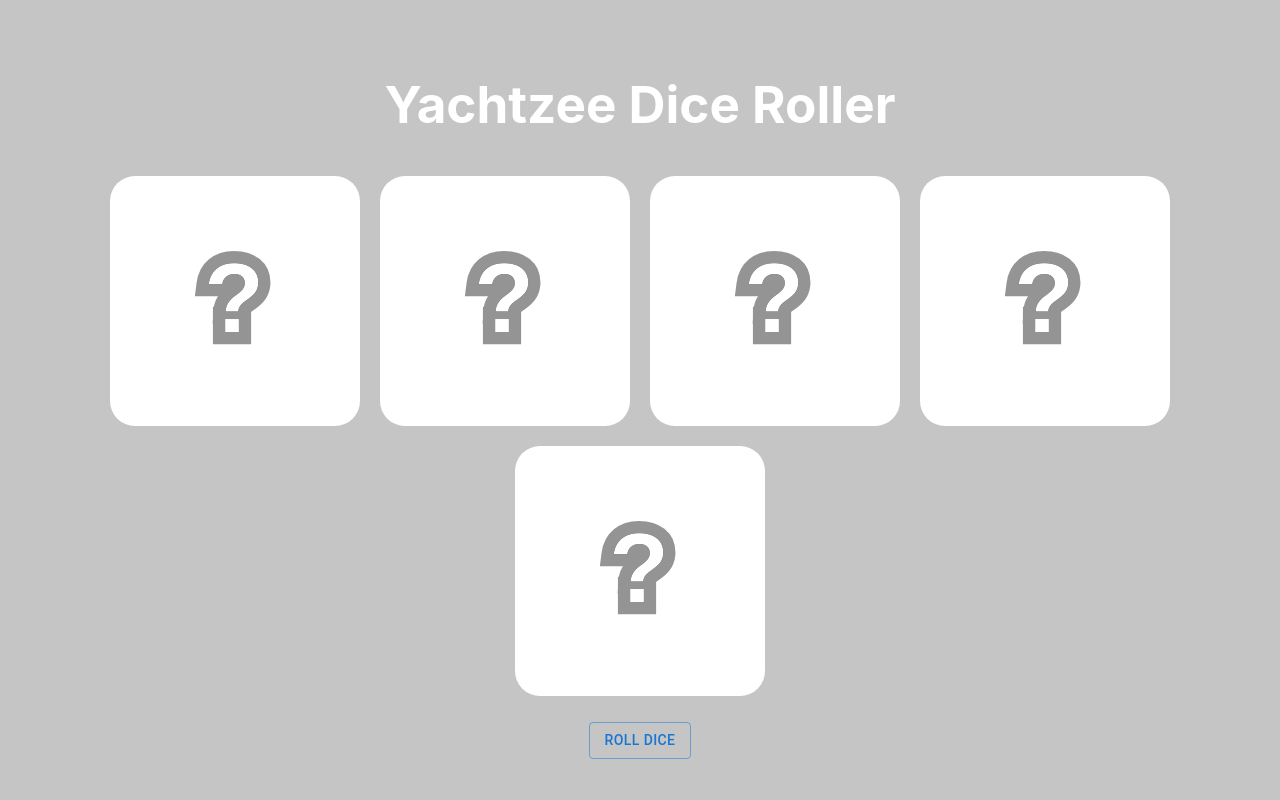
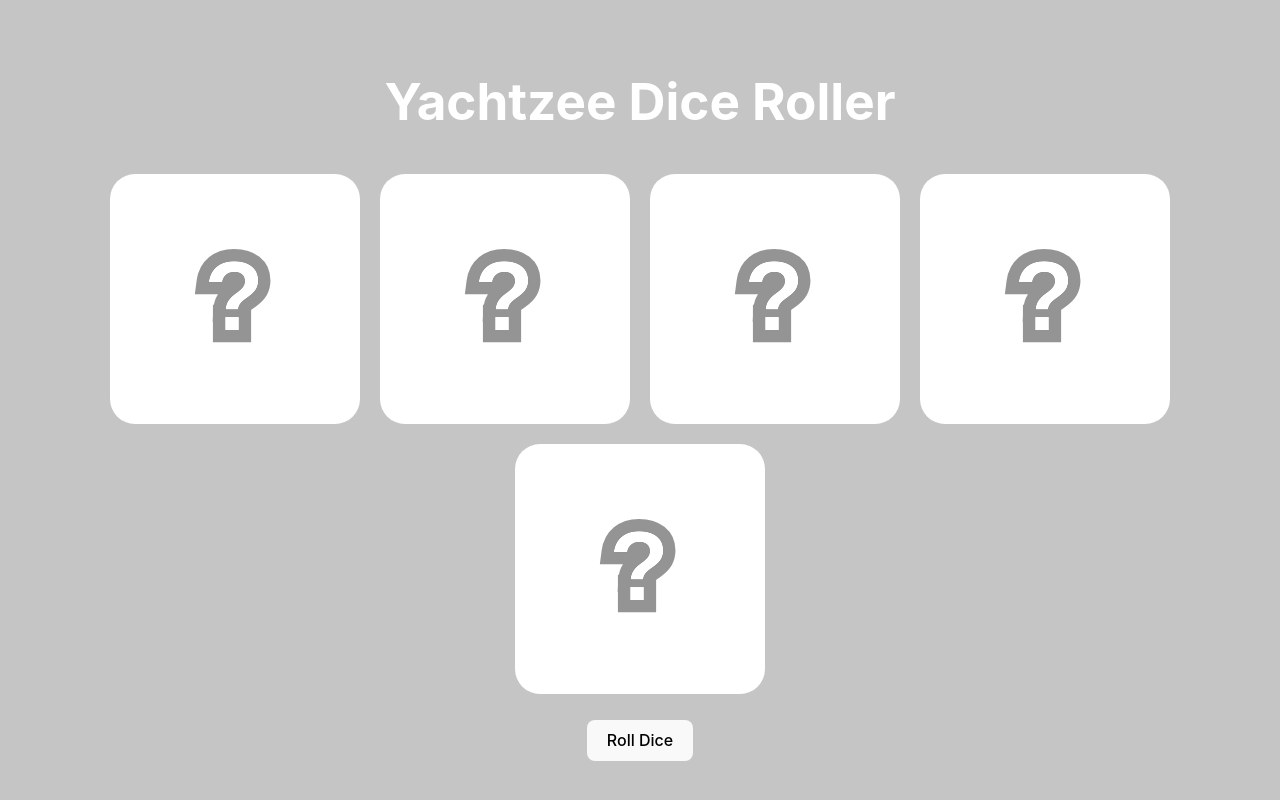
Before and after one commit to chriskstaton/SIXXES, a React (Vite) app in the folder yachtzee/: page / in a window 1280 px wide. Built offline with nearby package versions, Linux system fonts and the light colour scheme.

Commit message:
add sass

```diff
--- a/yachtzee/package.json
+++ b/yachtzee/package.json
@@ -23,6 +23,7 @@
 		"@types/react": "^18.0.28",
 		"@types/react-dom": "^18.0.11",
 		"@vitejs/plugin-react": "^3.1.0",
+		"sass": "^1.62.0",
 		"typescript": "^4.9.3",
 		"vite": "^4.2.0"
 	}
--- a/yachtzee/src/App.css
+++ /dev/null
@@ -1,48 +0,0 @@
-#root {
-	max-width: 1400px;
-	margin: 0 auto;
-	padding: 2rem;
-	text-align: center;
-}
-
-.App {
-}
-
-body {
-	background-color: rgb(197, 197, 197);
-	color: white;
-}
-
-@media (prefers-reduced-motion: no-preference) {
-	a:nth-of-type(2) .logo {
-		animation: logo-spin infinite 20s linear;
-	}
-}
-
-.container {
-	margin: 1rem;
-}
-.dice {
-	height: 250px;
-	width: 250px;
-	background-color: white;
-	display: inline-block;
-	vertical-align: middle;
-	margin: 10px;
-	border-radius: 25px;
-}
-.dice-selected {
-	height: 250px;
-	width: 250px;
-	background-color: rgb(188, 64, 255);
-	display: inline-block;
-	vertical-align: middle;
-	margin: 10px;
-	border-radius: 25px;
-}
-
-.button-container {
-}
-
-.roll-button {
-}
--- /dev/null
+++ b/yachtzee/src/App.scss
@@ -0,0 +1,77 @@
+#root {
+	max-width: 1400px;
+	margin: 0 auto;
+	padding: 2rem;
+	text-align: center;
+}
+
+.App {
+}
+
+body {
+	background-color: rgb(197, 197, 197);
+	color: white;
+}
+
+@media (prefers-reduced-motion: no-preference) {
+	a:nth-of-type(2) .logo {
+		animation: logo-spin infinite 20s linear;
+	}
+}
+
+.container {
+	margin: 1rem;
+}
+.dice {
+	height: 250px;
+	width: 250px;
+	background-color: white;
+	display: inline-block;
+	vertical-align: middle;
+	margin: 10px;
+	border-radius: 25px;
+}
+.dice-selected {
+	height: 250px;
+	width: 250px;
+	background-color: #bc40ff;
+	/* dark #8500CC */
+	display: inline-block;
+	vertical-align: middle;
+	margin: 10px;
+	border-radius: 25px;
+}
+
+.roll-aws-btn {
+	--button-default-height: 90px;
+	--button-default-font-size: 25px;
+	--button-default-border-radius: 17px;
+	--button-horizontal-padding: 35px;
+	--button-raise-level: 8px;
+	--button-hover-pressure: 2.5;
+	--transform-speed: 0.3s;
+	--button-primary-color: #bc40ff;
+	--button-primary-color-dark: #8500cc;
+	--button-primary-color-light: #ffffff;
+	--button-primary-color-hover: #187bd1;
+	--button-primary-color-active: #166dba;
+	--button-primary-border: 0px solid transparent;
+	--button-secondary-color: #f2f6f9;
+	--button-secondary-color-dark: #1360a4;
+	--button-secondary-color-light: #1e88e5;
+	--button-secondary-color-hover: #e1eaf1;
+	--button-secondary-color-active: #cfdee9;
+	--button-secondary-border: 2px solid #1e88e5;
+	--button-anchor-color: #0e4f88;
+	--button-anchor-color-dark: #072743;
+	--button-anchor-color-light: #ffffff;
+	--button-anchor-color-hover: #0d4a7f;
+	--button-anchor-color-active: #0c4271;
+	--button-anchor-border: none;
+	--button-danger-color: #c42e2e;
+	--button-danger-color-dark: #861f1f;
+	--button-danger-color-light: #ffffff;
+	--button-danger-color-hover: #bc2c2c;
+	--button-danger-color-active: #af2929;
+	--button-danger-border: none;
+}
--- a/yachtzee/src/App.tsx
+++ b/yachtzee/src/App.tsx
@@ -1,6 +1,5 @@
 import { useState } from "react";
-import "./App.css";
-import Button from "@mui/material/Button";
+import "./App.scss";
 
 import Dice1 from "../src/images/dice1.svg";
 import Dice2 from "../src/images/dice2.svg";
@@ -46,6 +45,7 @@ function App() {
 		if (isSelected5) {
 			setImage5(diceImages[randomNumber5]);
 		}
+		//rollCount++;
 	};
 
 	return (
@@ -55,36 +55,33 @@ function App() {
 
 			<div className="container">
 				<img
-					className="dice"
+					className={!isSelected1 ? "dice-selected" : "dice"}
 					onClick={() => setIsSelected1(!isSelected1)}
 					src={image1}
 				/>
 				<img
-					className="dice"
+					className={!isSelected2 ? "dice-selected" : "dice"}
 					onClick={() => setIsSelected2(!isSelected2)}
 					src={image2}
 				/>
 				<img
-					className="dice"
+					className={!isSelected3 ? "dice-selected" : "dice"}
 					onClick={() => setIsSelected3(!isSelected3)}
 					src={image3}
 				/>
 				<img
-					className="dice"
+					className={!isSelected4 ? "dice-selected" : "dice"}
 					onClick={() => setIsSelected4(!isSelected4)}
 					src={image4}
 				/>
 				<img
-					className="dice"
+					className={!isSelected5 ? "dice-selected" : "dice"}
 					onClick={() => setIsSelected5(!isSelected5)}
 					src={image5}
 				/>
 			</div>
-
-			<div className="container-buttons">
-				<Button variant="outlined" onClick={rollDice}>
-					Roll Dice
-				</Button>
+			<div className="roll-aws-btn">
+				<button onClick={rollDice}>Roll Dice</button>
 			</div>
 		</div>
 	);
```
